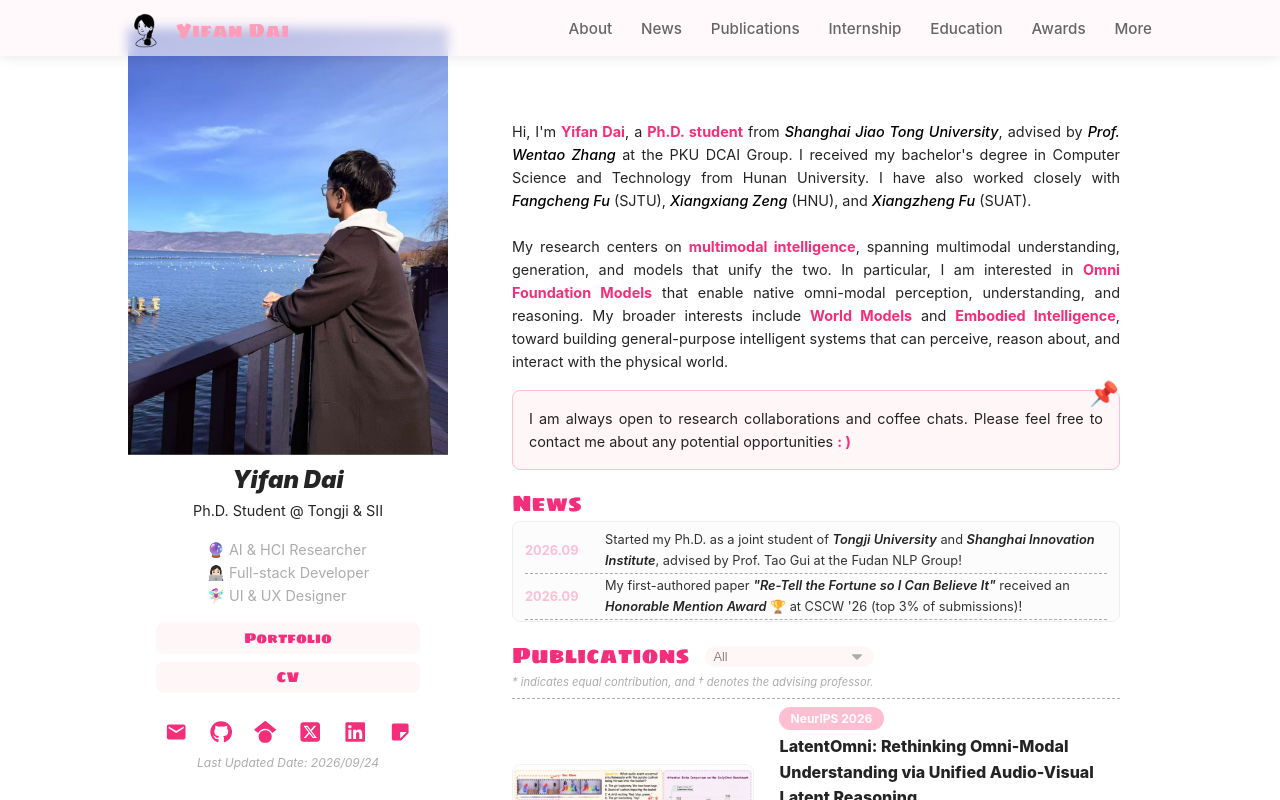
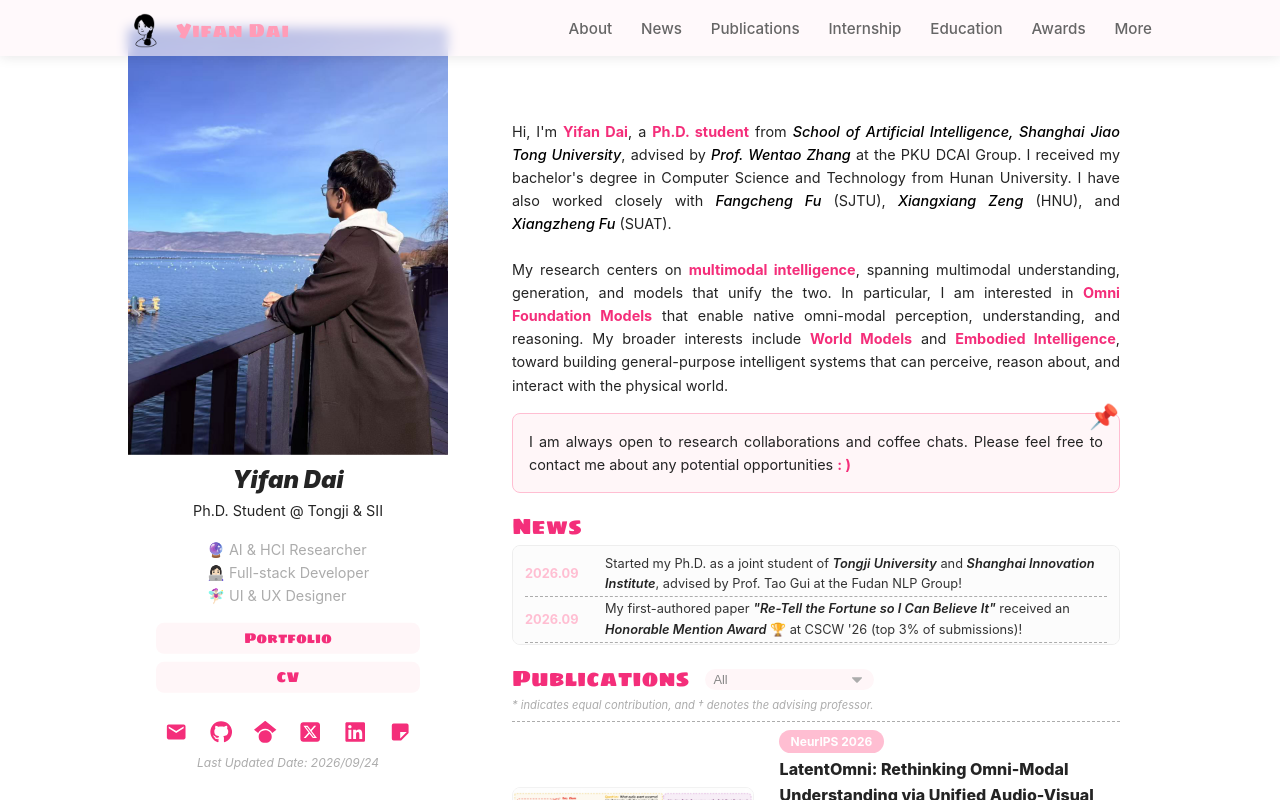
Before and after one commit to yfanDai/yfanDai.github.io, a React (Vite) app: page / in a window 1280 px wide. Shown: the top 800 px of the page. Built offline with nearby package versions, Linux system fonts and the light colour scheme.

Commit message:
Clarify school affiliation in About section

```diff
--- a/src/components/About.jsx
+++ b/src/components/About.jsx
@@ -6,7 +6,7 @@ function About() {
         <div className="about" id="about">
             <div className="intro-text">
                 Hi, I'm <strong>Yifan Dai</strong>, a <strong>Ph.D. student</strong> from <a href="https://sai.sjtu.edu.cn" target="_blank" rel="noopener noreferrer">
-                Shanghai Jiao Tong University
+                School of Artificial Intelligence, Shanghai Jiao Tong University
             </a>, advised by <a href="https://zwt233.github.io/" target="_blank" rel="noopener noreferrer">
                 Prof. Wentao Zhang
             </a> at the PKU DCAI Group. I received my bachelor's degree in Computer Science and Technology from Hunan University. I have also worked closely with <a href="https://ccchengff.github.io/" target="_blank" rel="noopener noreferrer">Fangcheng Fu</a> (SJTU), <a href="https://ngcee.hnu.edu.cn/szdw/dsdw/xnbssds/rgzn/cxx.htm" target="_blank" rel="noopener noreferrer">Xiangxiang Zeng</a> (HNU), and <a href="https://csce.suat-sz.edu.cn/info/1011/1461.htm" target="_blank" rel="noopener noreferrer">Xiangzheng Fu</a> (SUAT).
```
